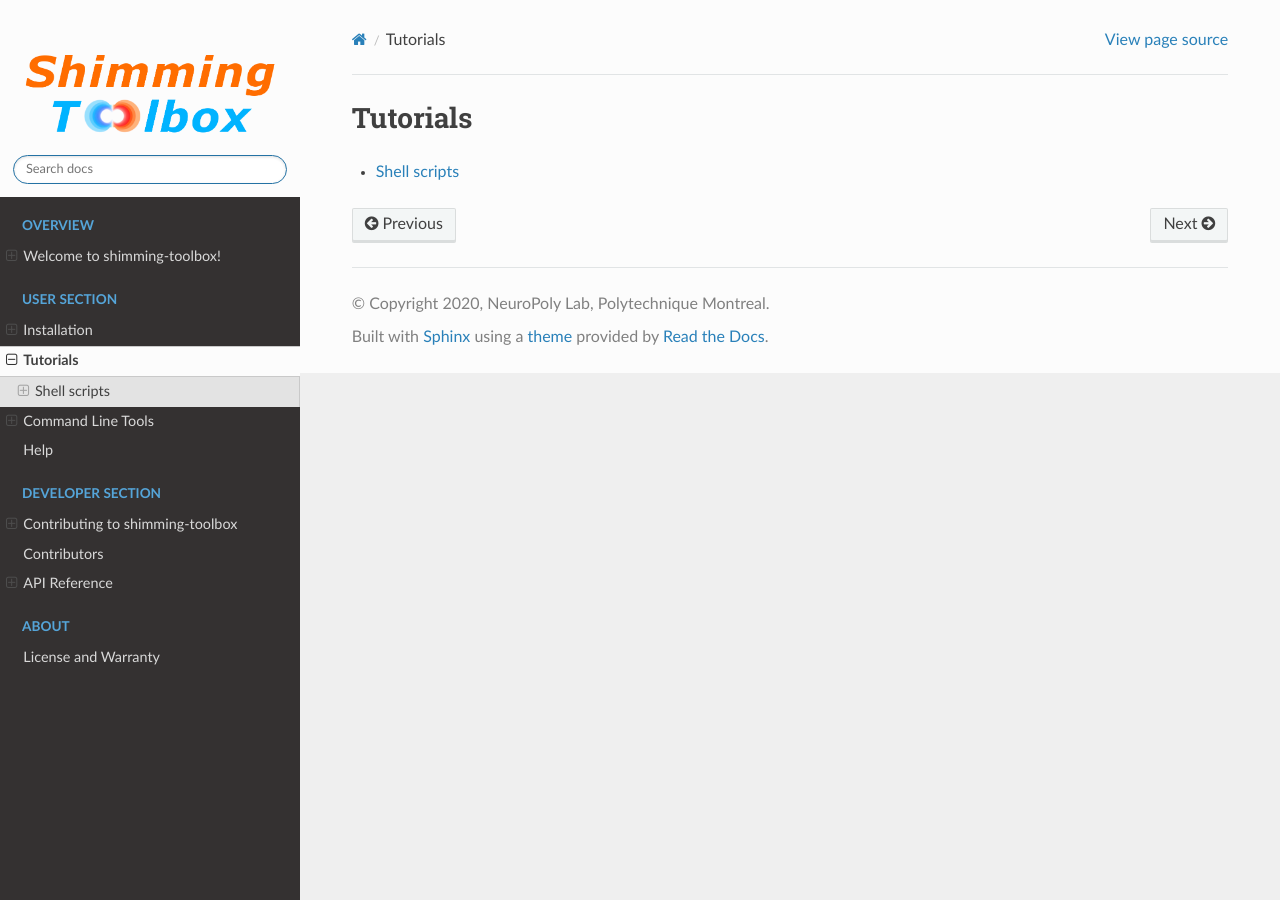
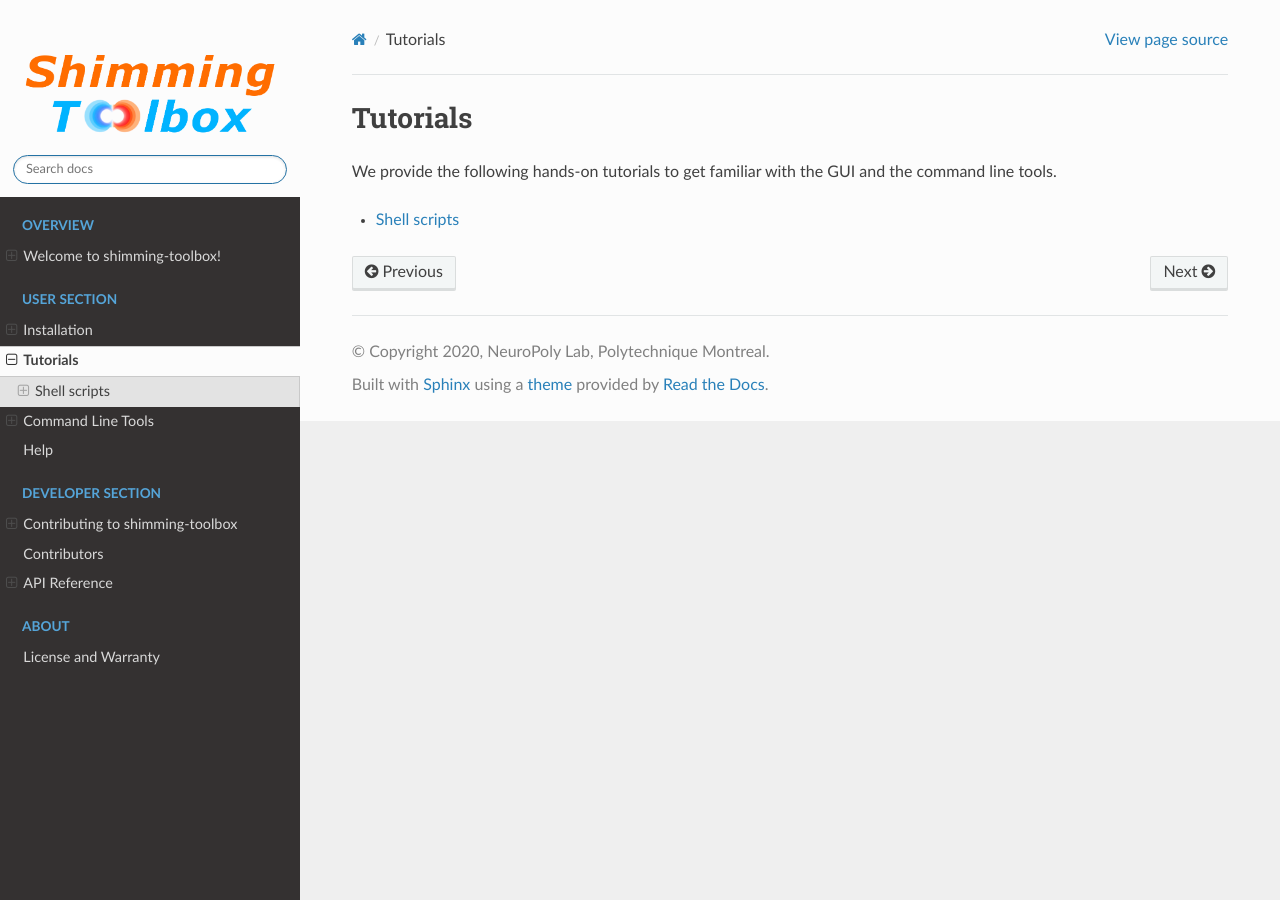
Before and after one commit to shimming-toolbox/shimming-toolbox, a Sphinx documentation site: the page built from docs/source/user_section/tutorials.rst, in a window 1280 px wide. Built offline with Sphinx 7.4.7 and the Read the Docs theme 2.0.0, drawn with Linux system fonts in a browser that asks for light colours.

Commit message:
Add intro line to tutorials

```diff
--- a/docs/source/user_section/tutorials.rst
+++ b/docs/source/user_section/tutorials.rst
@@ -2,6 +2,8 @@
 
 Tutorials
 =========
+
+We provide the following hands-on tutorials to get familiar with the GUI and the command line tools.
 
 .. toctree::
   :glob:
```
